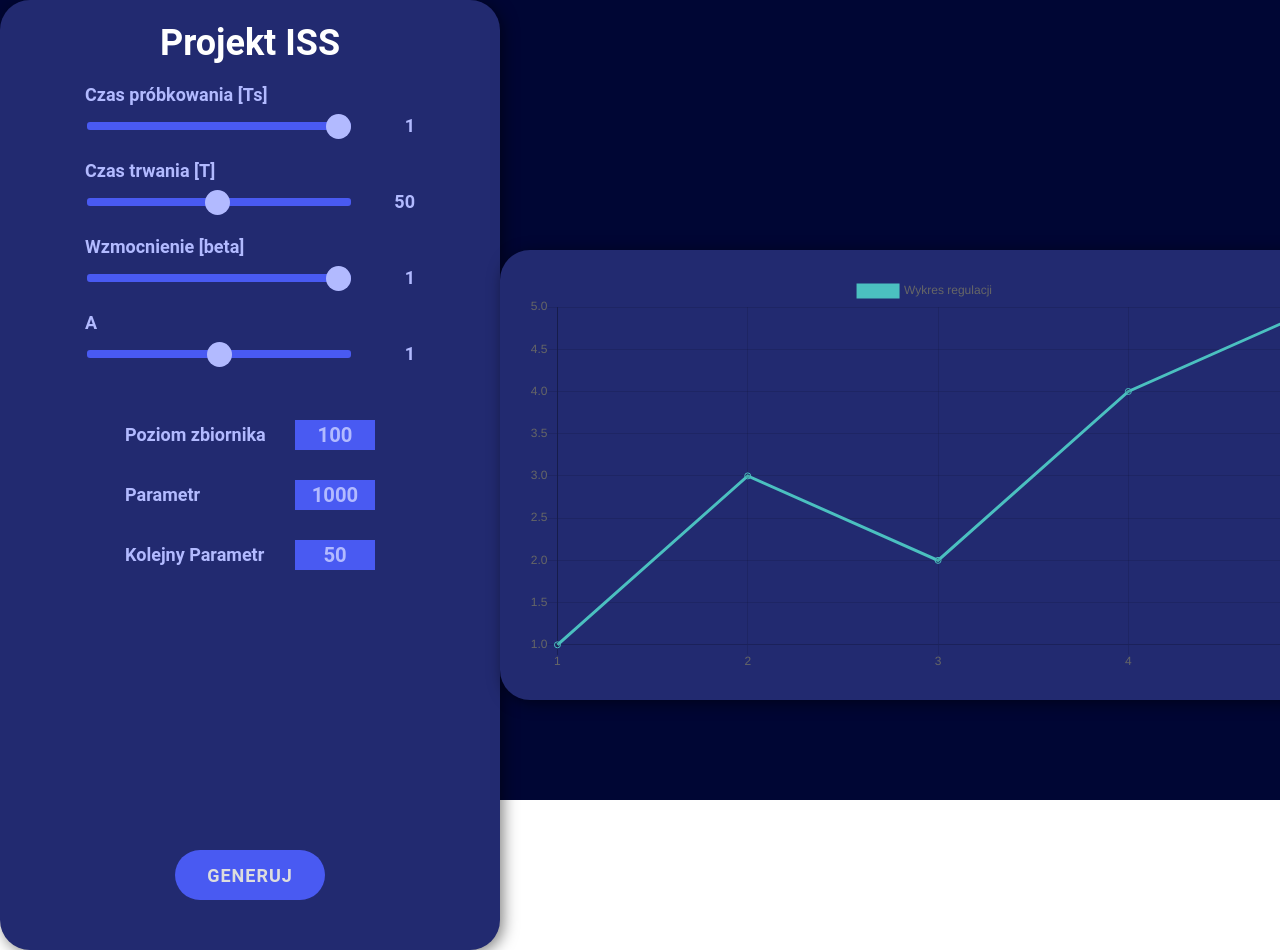
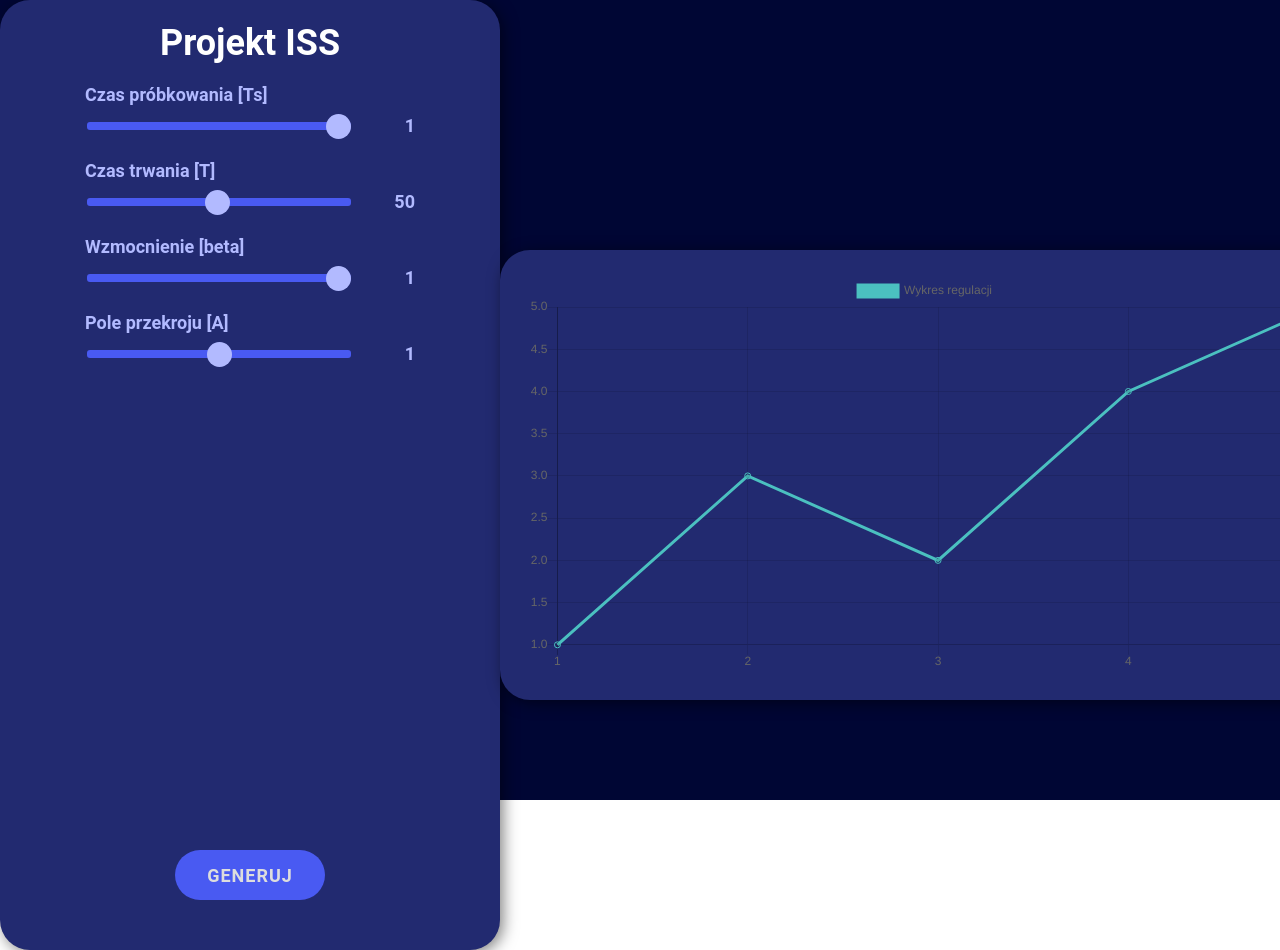
Before and after one commit to Erquer/ISS-project, a React (Create React App) app in the folder frontend/: page / in a window 1280 px wide. Shown: the top 950 px of the page. Built offline with nearby package versions, Linux system fonts and the light colour scheme.

Commit message:
Clean up in form

```diff
--- a/frontend/src/components/Panel/Panel.js
+++ b/frontend/src/components/Panel/Panel.js
@@ -9,8 +9,6 @@ import {
   Wrapper,
   Slider,
   Value,
-  Label,
-  Input,
   Button,
 } from './Panel.styled';
 
@@ -21,11 +19,38 @@ const Panel = () => {
       durationTime: 50,
       beta: 1.0,
       A: 1.0,
-      tankCapacity: 100,
-      parameter: 1000,
-      anotherParameter: 50,
     },
   });
+
+  const inputs = [
+    {
+      label: 'Czas próbkowania [Ts]',
+      name: 'samplingTime',
+      min: 0.01,
+      max: 1,
+      step: 0.01,
+    },
+    {
+      label: 'Czas trwania [T]',
+      name: 'durationTime',
+      min: 1,
+      max: 100,
+    },
+    {
+      label: 'Wzmocnienie [beta]',
+      name: 'beta',
+      min: 0,
+      max: 1,
+      step: 0.01,
+    },
+    {
+      label: 'Pole przekroju [A]',
+      name: 'A',
+      min: 0,
+      max: 2,
+      step: 0.01,
+    },
+  ];
 
   const onSubmit = (data) => {
     console.log(data, JSON.stringify(data));
@@ -36,96 +61,15 @@ const Panel = () => {
       <H1>Projekt ISS</H1>
 
       <Form action="submit">
-        <SliderLabel htmlFor="sampling-time">
-          Czas próbkowania [Ts]
-          <Wrapper>
-            <Slider
-              type="range"
-              min={0.01}
-              max={1}
-              step={0.01}
-              {...register('samplingTime')}
-            />
-            <Value>{watch('samplingTime')}</Value>
-          </Wrapper>
-        </SliderLabel>
-
-        <SliderLabel htmlFor="durationTime">
-          Czas trwania [T]
-          <Wrapper>
-            <Slider
-              type="range"
-              min={1}
-              max={100}
-              {...register('durationTime')}
-            />
-            <Value>{watch('durationTime')}</Value>
-          </Wrapper>
-        </SliderLabel>
-
-        <SliderLabel htmlFor="beta">
-          Wzmocnienie [beta]
-          <Wrapper>
-            <Slider
-              type="range"
-              min={0}
-              max={1}
-              step={0.01}
-              {...register('beta')}
-            />
-            <Value>{watch('beta')}</Value>
-          </Wrapper>
-        </SliderLabel>
-
-        <SliderLabel htmlFor="A">
-          A
-          <Wrapper>
-            <Slider
-              type="range"
-              min={0}
-              max={2}
-              step={0.01}
-              {...register('A')}
-            />
-            <Value>{watch('A')}</Value>
-          </Wrapper>
-        </SliderLabel>
-
-        <Label htmlFor="tankCapacity">
-          Poziom zbiornika
-          <Input
-            type="text"
-            value={watch('tankCapacity')}
-            min={0}
-            max={999999}
-            maxLength={6}
-            {...register('tankCapacity')}
-          />
-        </Label>
-
-        <Label htmlFor="parameter">
-          Parametr
-          <Input
-            type="text"
-            value={watch('parameter')}
-            min={0}
-            max={99999}
-            maxLength={5}
-            {...register('parameter')}
-          />
-        </Label>
-
-        <Label htmlFor="anotherParameter">
-          Kolejny Parametr
-          <Input
-            type="text"
-            value={watch('anotherParameter')}
-            min={0}
-            max={9999}
-            maxLength={4}
-            {...register('anotherParameter')}
-          />
-        </Label>
+        {inputs.map(({ label, name, ...rest }) => (
+          <SliderLabel key={label} htmlFor="sampling-time">
+            {label}
+            <Wrapper>
+              <Slider type="range" {...rest} {...register(name)} />
+              <Value>{watch(name)}</Value>
+            </Wrapper>
+          </SliderLabel>
+        ))}
 
         <Button>GENERUJ</Button>
       </Form>
--- a/frontend/src/components/Panel/Panel.styled.js
+++ b/frontend/src/components/Panel/Panel.styled.js
@@ -18,10 +18,6 @@ const Form = styled.form`
   align-items: center;
   flex-direction: column;
   padding: 0 60px;
-
-  & :nth-child(5) {
-    margin-top: 30px;
-  }
 `;
 
 const SliderLabel = styled.label`
@@ -57,24 +53,6 @@ const Slider = styled.input`
   }
 `;
 
-const Label = styled.label`
-  display: flex;
-  align-items: center;
-  justify-content: space-between;
-  width: 100%;
-  padding: 0 40px;
-  margin-bottom: 30px;
-`;
-
-const Input = styled.input`
-  text-align: center;
-  width: 80px;
-  height: 30px;
-  background-color: ${({ theme }) => theme.secondary};
-  outline: none;
-  border: none;
-`;
-
 const Button = styled.button`
   position: absolute;
   bottom: 25px;
@@ -105,15 +83,4 @@ const Value = styled.span`
   margin-bottom: -3px;
 `;
 
-export {
-  Value,
-  Wrapper,
-  Button,
-  Input,
-  Label,
-  Slider,
-  SliderLabel,
-  Form,
-  H1,
-  PanelWrapper,
-};
+export { Value, Wrapper, Button, Slider, SliderLabel, Form, H1, PanelWrapper };
```
